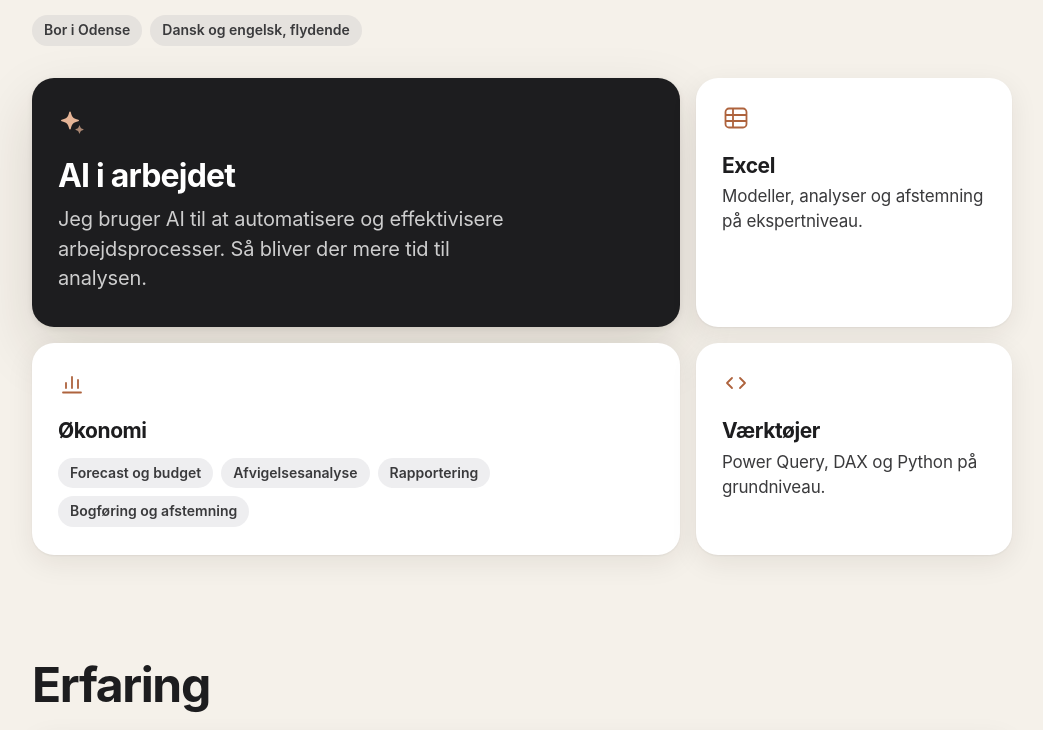
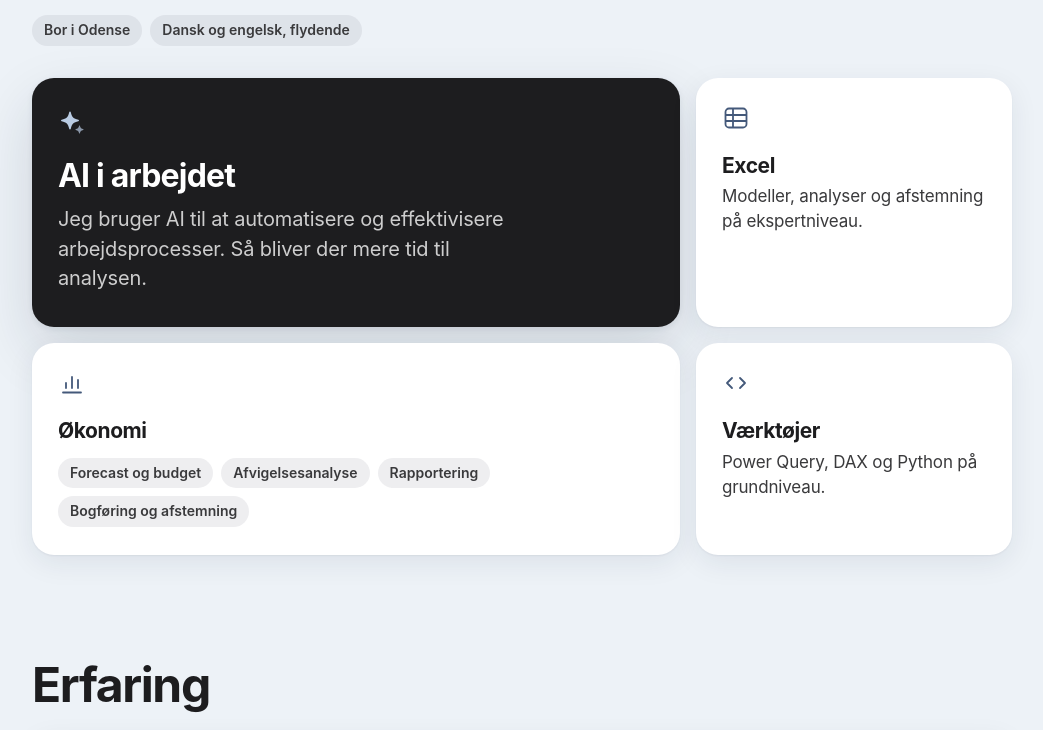
Before and after one commit to BWesterholt/Westerholt, a plain HTML site: page index.html in a window 1280 px wide. Shown: the part 1357-2087 px from the top of the page, without its empty margins (118-1161 px from the left). Drawn offline with Linux system fonts and the light colour scheme.

Commit message:
Give the homepage its own pastel blue theme (#22)
* Vis pladesamlingen som porteføljeprojekt på forsiden

Nyt afsnit "Et sideprojekt" med to eksempelbilleder (søgning med
sangliste/medvirkende og den delte ønskeliste). Samlingen er stadig
bag kodeord, så intet privat indhold eksponeres.

Co-Authored-By: Claude Opus 5.5 <noreply@anthropic.com>
Claude-Session: https://claude.ai/code/session_013PKhYX98bUU2vrPQS6UNfe

* Show a live demo of the record collection on the homepage

The project section now holds a window with a working demo at
/pladesamling-demo: a made-up collection of classic rock albums, no
password, and a wishlist kept in each visitor's own browser. Covers,
track lists and credits are looked up the same way as in the real
collection. The text now tells about the record interest and the
technical side.

Co-Authored-By: Claude Opus 5.5 <noreply@anthropic.com>
Claude-Session: https://claude.ai/code/session_013PKhYX98bUU2vrPQS6UNfe

* List the record collection as a project, with less text

Co-Authored-By: Claude Opus 5.5 <noreply@anthropic.com>
Claude-Session: https://claude.ai/code/session_013PKhYX98bUU2vrPQS6UNfe

* Present the record collection like a developer's side project

Drop the tags, add a short "Under motorhjelmen" list and links to the
demo and the code. The demo no longer shows any names on the wishlist.

Co-Authored-By: Claude Opus 5.5 <noreply@anthropic.com>
Claude-Session: https://claude.ai/code/session_013PKhYX98bUU2vrPQS6UNfe

* Don't mention the size of the collection

Co-Authored-By: Claude Opus 5.5 <noreply@anthropic.com>
Claude-Session: https://claude.ai/code/session_013PKhYX98bUU2vrPQS6UNfe

* Give the homepage its own pastel blue theme with a faded navy accent

The record collection keeps its warm orange look; the homepage now has
a pastel blue background, navy accents and teal for education. The
icons and share image are recoloured to match.

Co-Authored-By: Claude Opus 5.5 <noreply@anthropic.com>
Claude-Session: https://claude.ai/code/session_013PKhYX98bUU2vrPQS6UNfe

* Recolour the share image to the new blue theme

Co-Authored-By: Claude Opus 5.5 <noreply@anthropic.com>
Claude-Session: https://claude.ai/code/session_013PKhYX98bUU2vrPQS6UNfe

---------

Co-authored-by: Claude <noreply@anthropic.com>

```diff
--- a/index.html
+++ b/index.html
@@ -6,7 +6,7 @@
 <title>Benjamin Westerholt</title>
 <meta name="description" content="Budget, forecast og rapportering hos Shell Biogas. Økonomiansvarlig i Valoks. Cand.merc. i Accounting and Finance på SDU. Odense.">
 <meta name="author" content="Benjamin Westerholt">
-<meta name="theme-color" content="#F5F1EA">
+<meta name="theme-color" content="#EDF2F7">
 <meta name="color-scheme" content="light">
 <link rel="canonical" href="https://westerholt.dk/">
 
@@ -28,15 +28,15 @@
 /* Samme designsprog som pladesamlingen: Apples systemskrift, varm baggrund,
    hvide kort, gennemsigtig menulinje og bløde bevægelser. */
 :root{
-  --bg:#F5F1EA;--card:#FFFFFF;--ink:#1D1D1F;--text:#3A3A3C;--muted:#6E6E73;
+  --bg:#EDF2F7;--card:#FFFFFF;--ink:#1D1D1F;--text:#3A3A3C;--muted:#6E6E73;
   --sep:rgba(60,60,67,.14);--grid:rgba(60,60,67,.07);--fill:rgba(118,118,128,.12);--fill2:rgba(118,118,128,.2);
-  --hover:rgba(60,40,20,.045);
-  --accent:#AE633D;--accent-hi:#935434;--accent-ink:#9D5734;--accent-soft:#F3E3D9;
-  --blue:#2F6F93;--blue-soft:#E2EEF5;
+  --hover:rgba(20,40,70,.045);
+  --accent:#44597A;--accent-hi:#354868;--accent-ink:#3A4F6E;--accent-soft:#DCE5EF;
+  --blue:#3F7F7A;--blue-soft:#DDEDEB;
   --past:#86868B;
-  --bar:rgba(245,241,234,.72);
-  --shadow:0 1px 2px rgba(40,25,10,.06),0 8px 28px rgba(40,25,10,.08);
-  --shadow-lg:0 2px 6px rgba(40,25,10,.08),0 24px 60px rgba(40,25,10,.14);
+  --bar:rgba(237,242,247,.72);
+  --shadow:0 1px 2px rgba(20,35,60,.06),0 8px 28px rgba(20,35,60,.08);
+  --shadow-lg:0 2px 6px rgba(20,35,60,.08),0 24px 60px rgba(20,35,60,.14);
   --ease:cubic-bezier(.22,1,.36,1);
   --font:-apple-system,BlinkMacSystemFont,"SF Pro Text","Segoe UI Variable Text","Segoe UI",Roboto,"Helvetica Neue",Helvetica,Arial,sans-serif;
   --font-display:-apple-system,BlinkMacSystemFont,"SF Pro Display","Segoe UI Variable Display","Segoe UI",Roboto,"Helvetica Neue",Helvetica,Arial,sans-serif;
@@ -56,7 +56,7 @@ a:hover{text-decoration:underline;text-underline-offset:.18em}
 button{font:inherit;color:inherit;letter-spacing:inherit}
 ::selection{background:var(--accent-soft);color:var(--ink)}
 :focus{outline:none}
-:focus-visible{outline:none;box-shadow:0 0 0 4px rgba(174,99,61,.35);border-radius:10px}
+:focus-visible{outline:none;box-shadow:0 0 0 4px rgba(68,89,122,.35);border-radius:10px}
 .wrap{max-width:calc(var(--max) + 2 * var(--side));margin-inline:auto;padding-inline:var(--side)}
 .sr{position:absolute;width:1px;height:1px;overflow:hidden;clip:rect(0 0 0 0);clip-path:inset(50%);white-space:nowrap}
 .skip{position:absolute;left:-999px;top:10px;z-index:50;background:var(--ink);color:#fff;border-radius:999px;padding:8px 16px;font-size:15px;font-weight:600}
@@ -75,7 +75,7 @@ button{font:inherit;color:inherit;letter-spacing:inherit}
 
 /* Menulinjen: gennemsigtigt materiale, som siden ruller under */
 .nav{position:sticky;top:0;z-index:10;background:var(--bar);-webkit-backdrop-filter:blur(20px) saturate(180%);backdrop-filter:blur(20px) saturate(180%)}
-.nav::after{content:"";position:absolute;left:0;right:0;top:100%;height:14px;pointer-events:none;background:linear-gradient(rgba(245,241,234,.75),rgba(245,241,234,0));opacity:0;transition:opacity .25s}
+.nav::after{content:"";position:absolute;left:0;right:0;top:100%;height:14px;pointer-events:none;background:linear-gradient(rgba(237,242,247,.75),rgba(237,242,247,0));opacity:0;transition:opacity .25s}
 .nav.scrolled::after{opacity:1}
 .nav__in{display:flex;align-items:center;justify-content:space-between;gap:16px;height:52px}
 .nav__name{font-size:1.0625rem;font-weight:600;color:var(--ink);letter-spacing:-.015em;opacity:0;transform:translateY(4px);transition:opacity .3s var(--ease),transform .3s var(--ease)}
@@ -184,7 +184,7 @@ button{font:inherit;color:inherit;letter-spacing:inherit}
 .tile--ai{grid-area:ai;background:var(--ink);color:#fff;box-shadow:var(--shadow-lg);padding-block:30px 34px}
 .tile--ai h3{color:#fff;font-size:clamp(1.5rem,1.2rem + 1.2vw,2rem);letter-spacing:-.025em}
 .tile--ai p{color:rgba(255,255,255,.78);font-size:clamp(1.0625rem,1rem + .4vw,1.25rem);max-width:28rem;margin-top:10px}
-.tile--ai svg{color:#E5B496}
+.tile--ai svg{color:#B9CBE2}
 .tile--excel{grid-area:excel}
 .tile--eco{grid-area:eco}
 .tile--tools{grid-area:tools}
@@ -223,8 +223,8 @@ button{font:inherit;color:inherit;letter-spacing:inherit}
 .item:target{background:var(--accent-soft)}
 .logo{grid-row:span 2;width:44px;height:44px;border-radius:11px;object-fit:cover;background:#fff;box-shadow:0 0 0 1px rgba(60,60,67,.12)}
 .mono{grid-row:span 2;width:44px;height:44px;border-radius:11px;display:grid;place-items:center;background:linear-gradient(180deg,#A6AAB6,#858994);color:#fff;font-family:var(--font-display);font-size:1.1875rem;font-weight:600;letter-spacing:0}
-.item.is-now .mono{background:linear-gradient(180deg,#BE7650,#A55C38)}
-.edu .item.is-now .mono{background:linear-gradient(180deg,#3F86AE,#2A6386)}
+.item.is-now .mono{background:linear-gradient(180deg,#5A7194,#44597A)}
+.edu .item.is-now .mono{background:linear-gradient(180deg,#4F8F89,#3A716C)}
 .item h3{font-size:1.0625rem;font-weight:600;letter-spacing:-.015em;line-height:1.3;font-family:var(--font)}
 .item__role{font-size:.9375rem;color:var(--muted);line-height:1.35;letter-spacing:-.005em}
 .item__text{grid-column:2 / -1;margin-top:4px;font-size:.9375rem;color:var(--text);letter-spacing:-.005em}
```
Also changed, not shown: billeder/apple-touch-icon.png, billeder/deling.png, billeder/ikon.svg.
